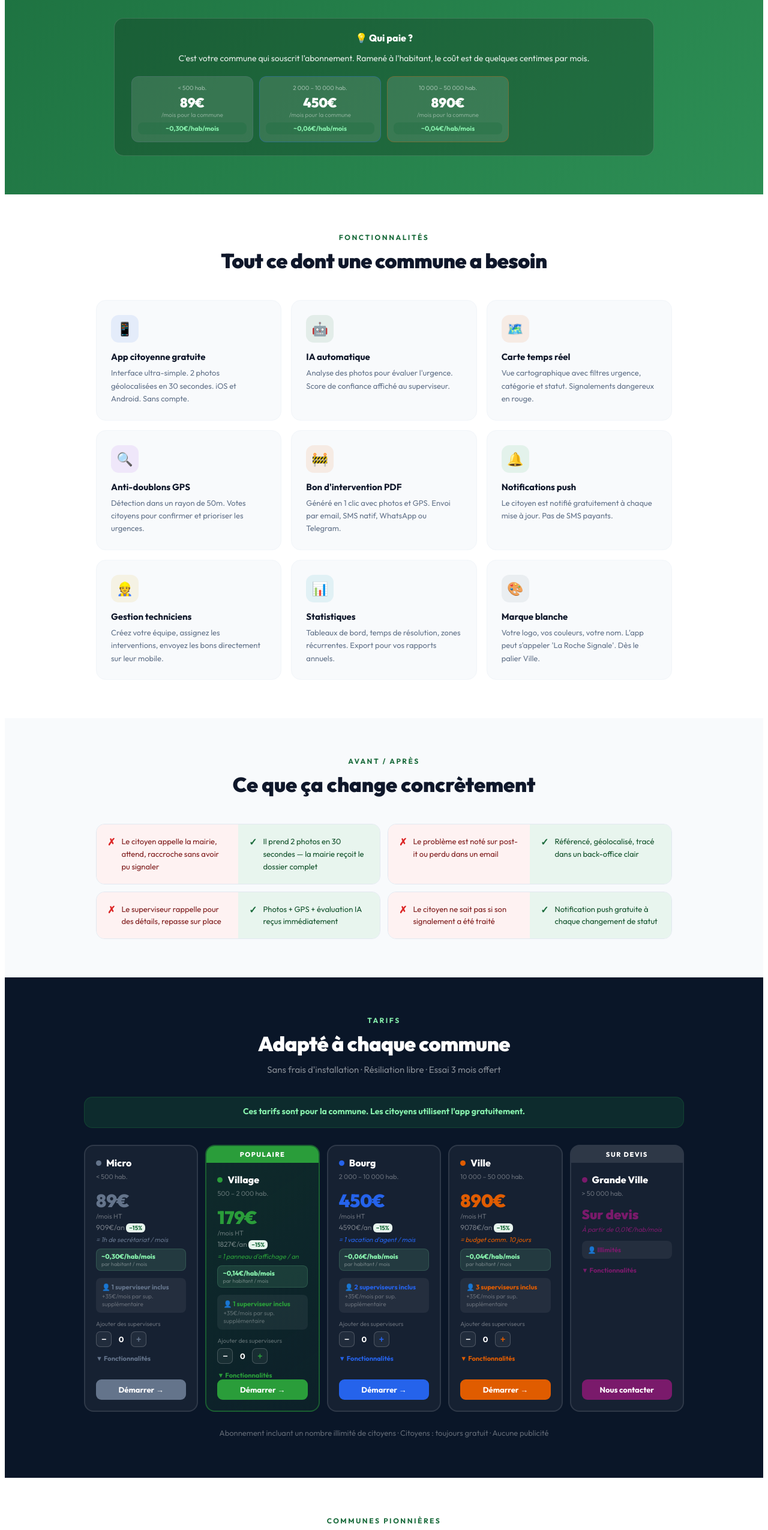
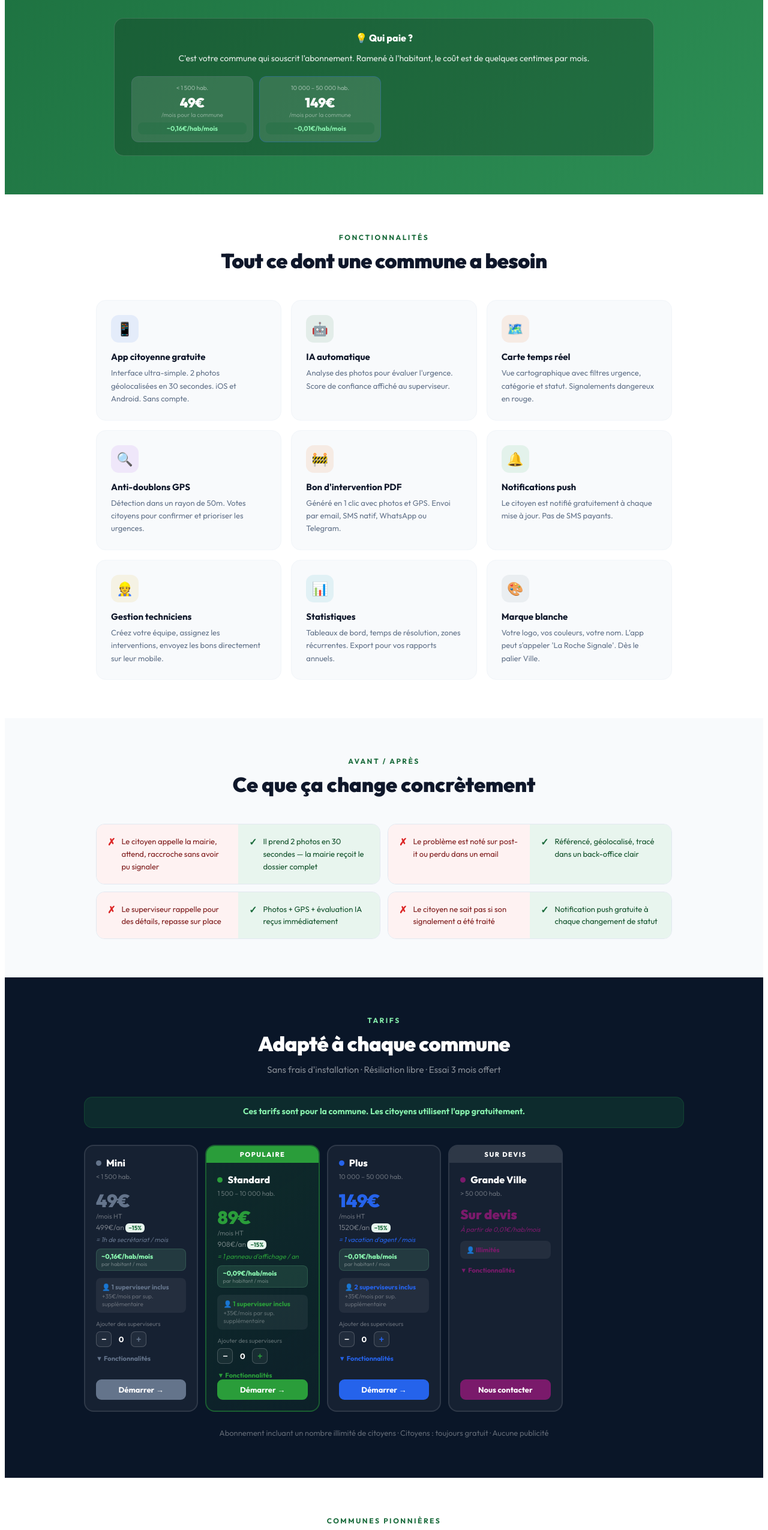
Before and after one commit to mavillesaine/mavillesaine-site, a React (Create React App) app: page / in a window 1280 px wide. Shown: the part 1313-3863 px from the top of the page at 60% size. Built offline with nearby package versions, Linux system fonts and the light colour scheme.

Commit message:
Refonte grille tarifaire : 3 paliers Mini/Standard/Plus + Sur devis

```diff
--- a/src/App.js
+++ b/src/App.js
@@ -7,20 +7,17 @@ const EMAILJS_TEMPLATE_ID = "template_qk04afm";
 const EMAILJS_PUBLIC_KEY  = "cMXDq8ugwqe46HU87";
 
 const PALIERS = [
-  { id:"micro",   label:"Micro",       pop:"< 500 hab.",           mois:89,  an:909,   saving:15, couleur:"#64748b", sup:1,  arg:"= 1h de secrétariat / mois",    cout_hab:"~0,30€/hab/mois",
+  { id:"mini",     label:"Mini",     pop:"< 1 500 hab.",          mois:49,  an:499,  saving:15, couleur:"#64748b", sup:1, arg:"= 1h de secrétariat / mois",  cout_hab:"~0,16€/hab/mois",
     inclus:["1 superviseur inclus","App citoyens illimitée","Carte des signalements","IA urgence auto","Anti-doublons GPS","Support email"],
-    non:["Notifications push","SMS natif","API export","Marque blanche"] },
-  { id:"village", label:"Village",     pop:"500 – 2 000 hab.",     mois:179, an:1827,  saving:15, couleur:"#2a9d3a", sup:1,  arg:"= 1 panneau d'affichage / an",   cout_hab:"~0,14€/hab/mois", badge:"POPULAIRE",
+    non:["Statistiques avancées","Notifications push","Bon d'intervention PDF","API export","Marque blanche"] },
+  { id:"standard", label:"Standard", pop:"1 500 – 10 000 hab.",   mois:89,  an:908,  saving:15, couleur:"#2a9d3a", sup:1, arg:"= 1 panneau d'affichage / an", cout_hab:"~0,09€/hab/mois", badge:"POPULAIRE",
     inclus:["1 superviseur inclus","App citoyens illimitée","Carte + statistiques","IA complète","Notifications push","Bon d'intervention PDF","Support tél + email"],
     non:["API export","Marque blanche"] },
-  { id:"bourg",   label:"Bourg",       pop:"2 000 – 10 000 hab.",  mois:450, an:4590,  saving:15, couleur:"#2563eb", sup:2,  arg:"= 1 vacation d'agent / mois",    cout_hab:"~0,06€/hab/mois",
-    inclus:["2 superviseurs inclus","Tout Village +","Multi-équipes","Export PDF rapports","API export (Atal…)","Support prioritaire < 24h"],
+  { id:"plus",     label:"Plus",     pop:"10 000 – 50 000 hab.",  mois:149, an:1520, saving:15, couleur:"#2563eb", sup:2, arg:"= 1 vacation d'agent / mois",  cout_hab:"~0,01€/hab/mois",
+    inclus:["2 superviseurs inclus","Tout Standard +","Multi-équipes","Export PDF rapports","API export (Atal…)","Support prioritaire < 24h"],
     non:["Marque blanche"] },
-  { id:"ville",   label:"Ville",       pop:"10 000 – 50 000 hab.", mois:890, an:9078,  saving:15, couleur:"#e05c00", sup:3,  arg:"= budget comm. 10 jours",        cout_hab:"~0,04€/hab/mois",
-    inclus:["3 superviseurs inclus","Tout Bourg +","Marque blanche","Account manager dédié","SLA 99,5%","Formation équipes incluse"],
-    non:[] },
-  { id:"grande",  label:"Grande Ville",pop:"> 50 000 hab.",         mois:null,an:null,  saving:15, couleur:"#7a1a6b", sup:"∞", arg:"À partir de 0,01€/hab/mois",     cout_hab:"~0,01€/hab/mois", badge:"SUR DEVIS",
-    inclus:["Superviseurs illimités","Tout Ville +","Hébergement souverain","Intégration DSI","Onboarding sur site","SLA 99,9%"],
+  { id:"grande",  label:"Grande Ville", pop:"> 50 000 hab.",      mois:null,an:null, saving:15, couleur:"#7a1a6b", sup:"∞", arg:"À partir de 0,01€/hab/mois", cout_hab:"~0,01€/hab/mois", badge:"SUR DEVIS",
+    inclus:["Superviseurs illimités","Tout Plus +","Marque blanche","Account manager dédié","SLA 99,5%","Formation équipes incluse"],
     non:[] },
 ];
 
```
